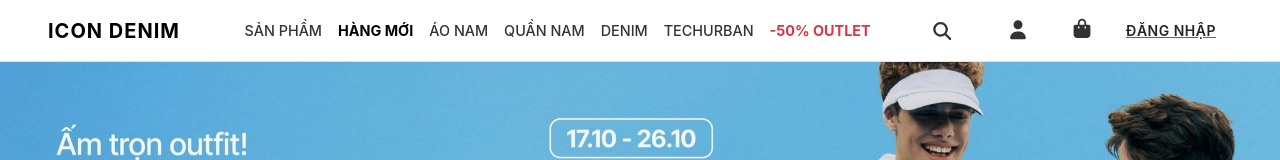
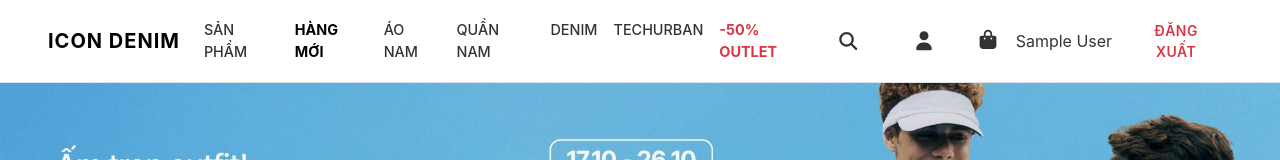
Before and after one commit to chibanpoco123/project_ma_nguon_mo, a React (Vite) app in the folder frontend/: page / in a window 1280 px wide. Shown: the top 160 px of the page. Built offline with nearby package versions, Linux system fonts and the light colour scheme; no server answers; sample sign-in values are in the browser's storage.

Commit message:
code backend

```diff
--- a/frontend/src/components/Header.tsx
+++ b/frontend/src/components/Header.tsx
@@ -2,48 +2,34 @@ import { Navbar, Container, Nav } from 'react-bootstrap';
 import { FontAwesomeIcon } from '@fortawesome/react-fontawesome';
 import { faUser, faShoppingBag } from '@fortawesome/free-solid-svg-icons';
 import { Link, useNavigate } from "react-router-dom";
+import { useState, useEffect } from "react";
 import SearchBar from './SearchBar';
-
+import tokenManager from '../utils/tokenManager'; // import tokenManager
 
 function Header() {
   const navigate = useNavigate();
-  function Header() {
-    return (
-      <Navbar bg="white" expand="lg" className="sticky-top border-bottom">
-        <Container fluid className="px-md-5">
-<Navbar.Brand as={Link} to="/" className="fw-bolder">
-  ICON DENIM
-</Navbar.Brand>          <Navbar.Toggle aria-controls="main-nav" />
-          <Navbar.Collapse id="main-nav">
-            <Nav className="mx-auto">
-              <Nav.Link href="#products">Sản phẩm</Nav.Link>
-              <Nav.Link href="#new" className="fw-bold">Hàng Mới</Nav.Link>
-              <Nav.Link href="#men-shirt">Áo Nam</Nav.Link>
-              <Nav.Link href="#men-pants">Quần Nam</Nav.Link>
-              <Nav.Link href="#denim">DENIM</Nav.Link>
-              <Nav.Link href="#tech-urban">TechUrban</Nav.Link>
-              <Nav.Link href="#outlet" className="text-danger fw-bold">-50% OUTLET</Nav.Link>
-            </Nav>
-            <div className="d-flex align-items-center">
-              <a href="#search" className="nav-icon"><FontAwesomeIcon icon={faSearch} /></a>
-              <a href="#user" className="nav-icon"><FontAwesomeIcon icon={faUser} /></a>
-              <Link to="/cart" className="nav-icon"><FontAwesomeIcon icon={faShoppingBag} /></Link>
-              <Link to="/login"><button> đăng nhập </button></Link>
-            </div>
-          </Navbar.Collapse>
-        </Container>
-      </Navbar>
-    );
-  }
+  const [user, setUser] = useState<any>(null);
+
+  // Kiểm tra trạng thái đăng nhập
+  useEffect(() => {
+    const currentUser = tokenManager.getUser();
+    setUser(currentUser);
+  }, []);
 
   const handleSearch = (query: string) => {
     navigate(`/search?q=${encodeURIComponent(query)}`);
   };
 
+  const handleLogout = () => {
+    tokenManager.clearTokens();
+    setUser(null);
+    navigate("/login");
+  };
+
   return (
     <Navbar bg="white" expand="lg" className="sticky-top border-bottom">
       <Container fluid className="px-md-5">
-        <Navbar.Brand href="#home" className="fw-bolder">ICON DENIM</Navbar.Brand>
+        <Navbar.Brand as={Link} to="/" className="fw-bolder">ICON DENIM</Navbar.Brand>
         <Navbar.Toggle aria-controls="main-nav" />
         <Navbar.Collapse id="main-nav">
           <Nav className="mx-auto">
@@ -57,11 +43,28 @@ function Header() {
               <span className="text-danger fw-bold">-50% OUTLET</span>
             </Link>
           </Nav>
+
           <div className="d-flex align-items-center gap-3">
             <SearchBar onSearch={handleSearch} />
             <a href="#user" className="nav-icon"><FontAwesomeIcon icon={faUser} /></a>
-            <a href="#cart" className="nav-icon"><FontAwesomeIcon icon={faShoppingBag} /></a>
-            <Link to="/login"><button className="btn btn-outline-dark btn-sm">Đăng nhập</button></Link>
+            <Link to="/cart" className="nav-icon"><FontAwesomeIcon icon={faShoppingBag} /></Link>
+
+            {/* Nếu đã đăng nhập thì hiển thị tên user + logout, nếu chưa thì hiển thị nút đăng nhập */}
+            {user ? (
+              <div className="d-flex align-items-center gap-2">
+                <span>{user.name}</span>
+                <button
+                  className="btn btn-outline-danger btn-sm"
+                  onClick={handleLogout}
+                >
+                  Đăng xuất
+                </button>
+              </div>
+            ) : (
+              <Link to="/login">
+                <button className="btn btn-outline-dark btn-sm">Đăng nhập</button>
+              </Link>
+            )}
           </div>
         </Navbar.Collapse>
       </Container>
--- a/frontend/src/components/page/checkout.tsx
+++ b/frontend/src/components/page/checkout.tsx
@@ -50,7 +50,6 @@ const Checkout: React.FC = () => {
   // -------------------- Lấy giỏ hàng --------------------
   useEffect(() => {
     const token = localStorage.getItem("accessToken");
-
     axios
       .get("http://localhost:3000/api/cart/", {
         headers: { Authorization: `Bearer ${token}` },
```
Also changed, not shown: 1 other file (tests, documents, lock files or other folders).
